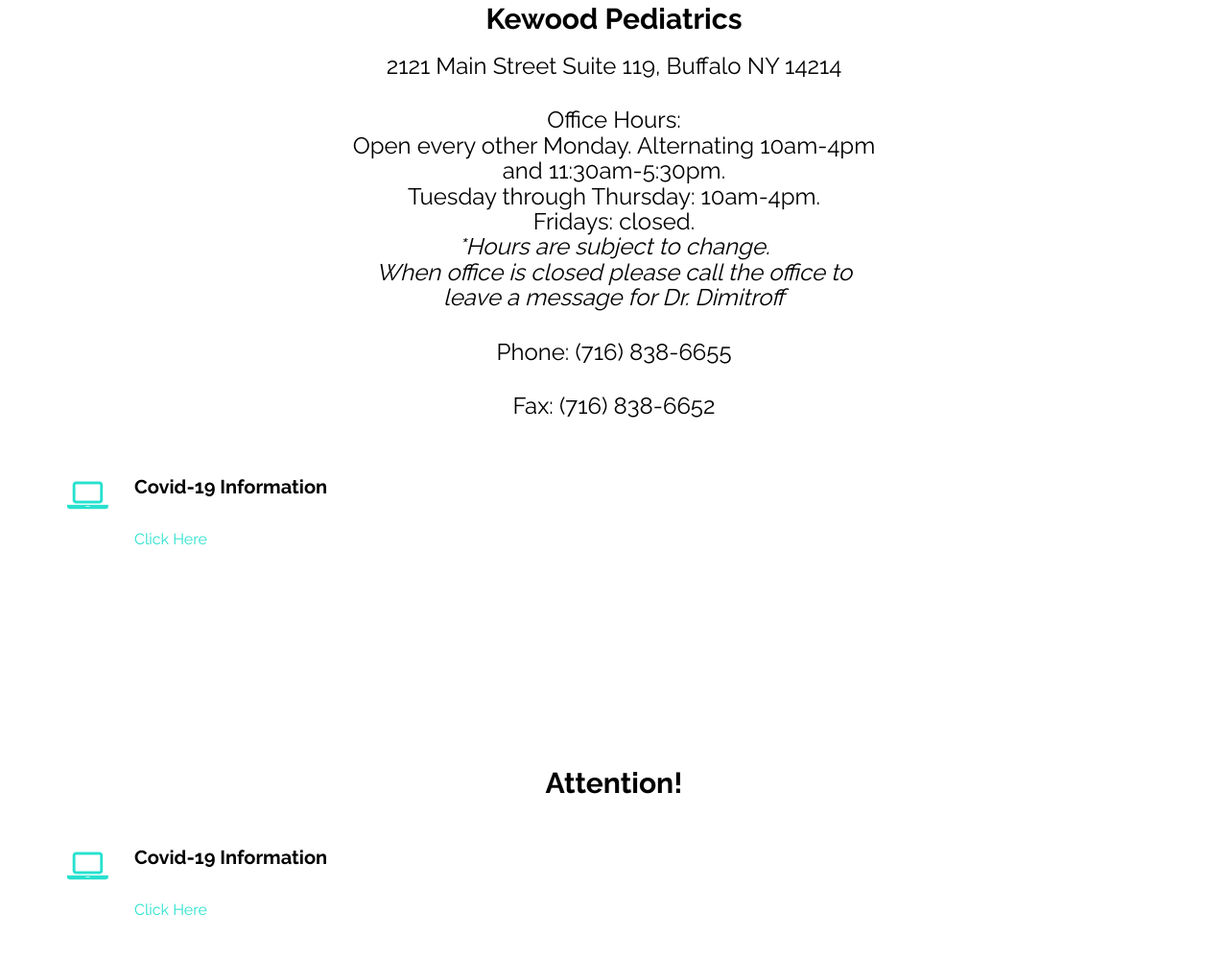
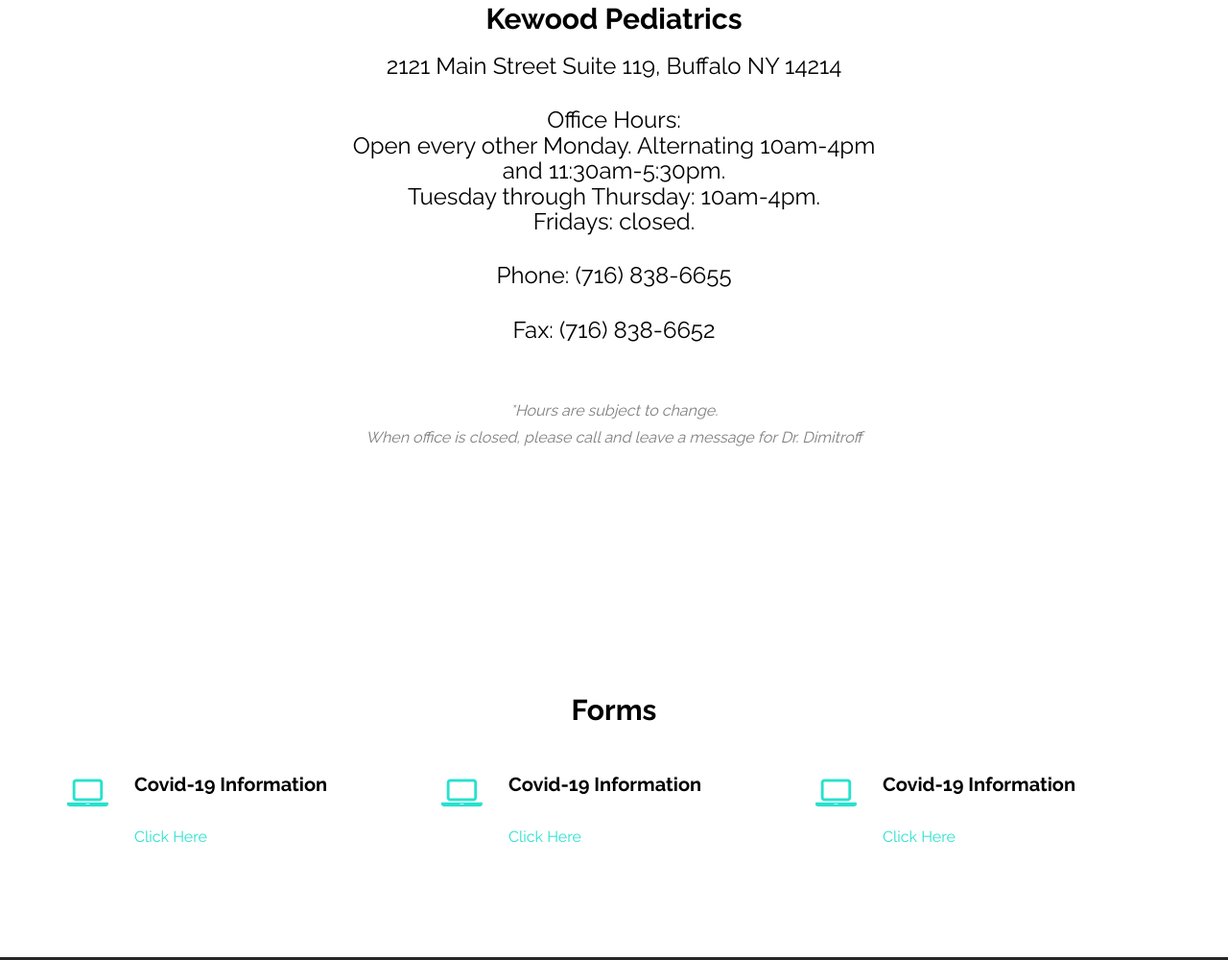
Before and after one commit to coolguycam/kenwood_pediatrics, a plain HTML site: page index.html in a window 1280 px wide. Shown: the part 989-1989 px from the top of the page at 96% size. Drawn offline with Linux system fonts and the light colour scheme; files whose address does not match are found by name.

Commit message:
adding forms;

```diff
--- a/css/style.css
+++ b/css/style.css
@@ -536,7 +536,7 @@
   color: #d9534f;
 }
 
-#fh5co-services-section, #fh5co-work-section, #fh5co-testimony-section,
+#fh5co-services-section, #fh5co-work-section, #fh5co-testimony-section, #fh4co-services-section,
 #fh5co-blog-section {
   padding: 7em 0;
 }
@@ -565,7 +565,7 @@
   font-weight: 700;
 }
 
-.fh5co-services {
+.fh4co-services {
   margin-top: 4em;
 }
 
--- a/index.html
+++ b/index.html
@@ -48,9 +48,8 @@
 				<h1><a href="index.html">Kenwood Pediatrics</a></h1>
 				<nav role="navigation">
 					<ul>
-						<li><a href="#">Forms</a></li>
+						<li><a href="#fh5co-services-section">Forms</a></li>
 						<li><a href="#">Payments</a></li>
-						<li><a href="#">Help</a></li>
 						<li class="cta"><a href="https://www.medentmobile.com/portal/index.php?practice_id=Uvg8492b" target="_blank">Patient Portal</a></li>
 					</ul>
 				</nav>
@@ -95,7 +94,7 @@
 		  	</ul>
 	  	</div>
 	</aside>
-	<div id="fh5co-services-section">
+	<div id="fh4co-services-section">
 		<div class="container">
 			<div class="row">
 				<div class="col-md-6 col-md-offset-3 text-center fh5co-heading animate-box">
@@ -109,17 +108,25 @@
 						Open every other Monday.
 						Alternating 10am-4pm and 11:30am-5:30pm.<br>
 						Tuesday through Thursday: 10am-4pm.<br>
-
 						Fridays: closed.<br>
-						<i>*Hours are subject to change.<br>When office is closed please call the office to leave a message for Dr. Dimitroff</i>
-
 					</h3>
 					<h3>
 						Phone: (716) 838-6655
 					</h3>
 					<h3>
 						Fax: (716) 838-6652
-					</h3>
+					</h3><br>
+					<i>*Hours are subject to change.<br>When office is closed, please call and leave a message for Dr. Dimitroff</i>
+				</div>
+			</div>
+		</div>
+	</div>
+	<div id="fh5co-services-section">
+		<div class="container">
+			<div class="row">
+				<div class="col-md-6 col-md-offset-3 text-center fh5co-heading animate-box">
+					<h2>Forms
+					</h2>
 				</div>
 			</div>
 			<div class="row">
@@ -132,18 +139,15 @@
 						</div>
 					</div>
 				</div>
-			</div>
-		</div>
-	</div>
-	<div id="fh5co-services-section">
-		<div class="container">
-			<div class="row">
-				<div class="col-md-6 col-md-offset-3 text-center fh5co-heading animate-box">
-					<h2>Attention!
-					</h2>
+				<div class="col-md-4 animate-box">
+					<div class="services">
+						<i class="icon-laptop"></i>
+						<div class="desc">
+							<h3>Covid-19 Information</h3>
+							<a href="http://www2.erie.gov/health/index.php?q=coronavirus" target="_blank"> Click Here</a>
+						</div>
+					</div>
 				</div>
-			</div>
-			<div class="row">
 				<div class="col-md-4 animate-box">
 					<div class="services">
 						<i class="icon-laptop"></i>
```
